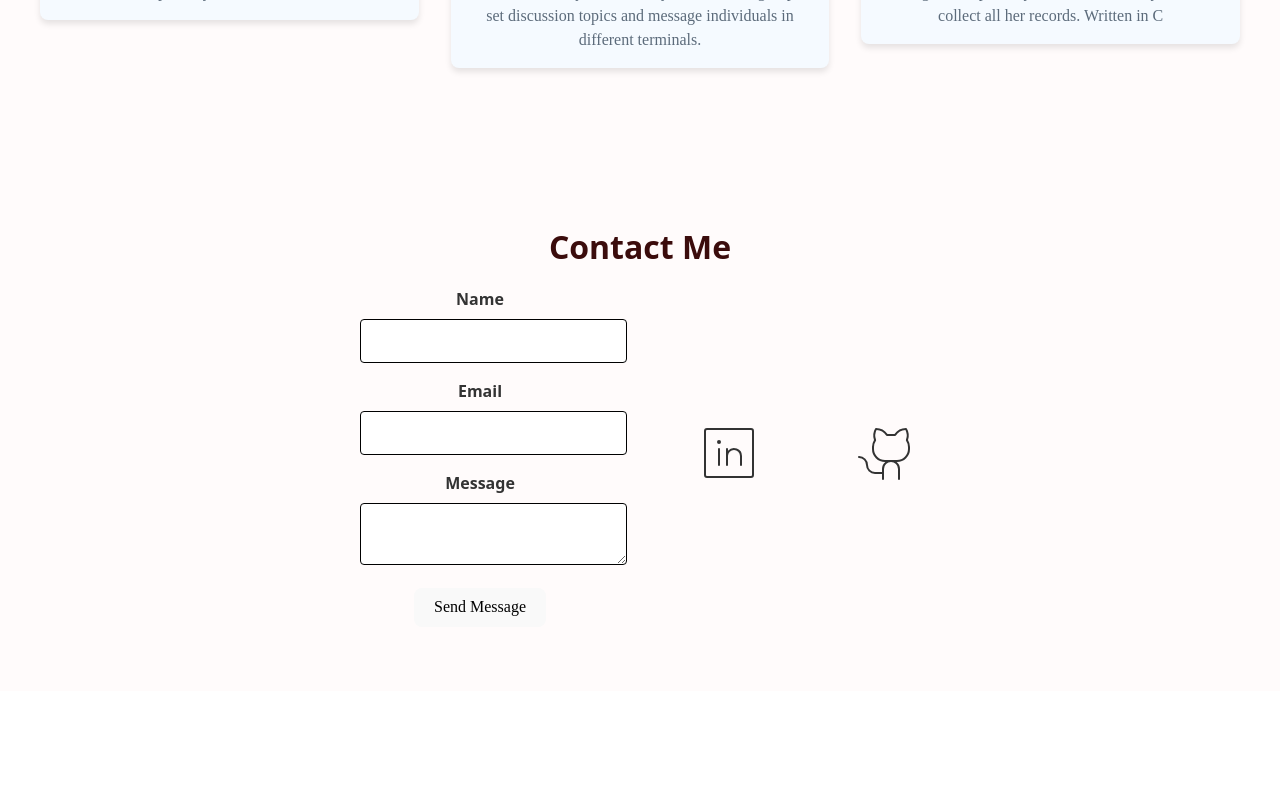
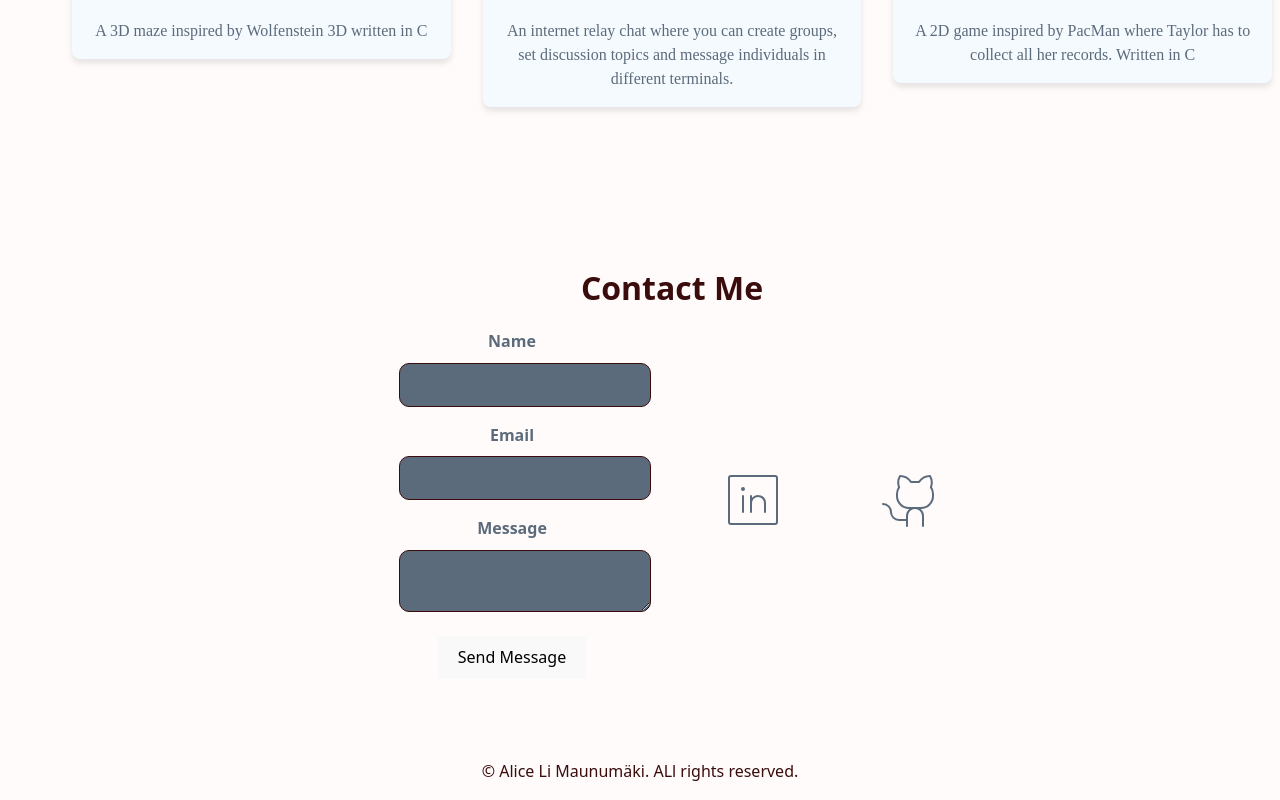
Before and after one commit to allihive/allihive.github.io, a React (Vite) app: page / in a window 1280 px wide. Shown: the part 1040-1840 px from the top of the page. Before the commit the page ends 1731 px from the top, so only its background shows below. Built offline with nearby package versions, Linux system fonts and the light colour scheme; a web font is replaced by a local one.

Commit message:
fixed contact section

```diff
--- a/src/App.css
+++ b/src/App.css
@@ -2,6 +2,30 @@
   width: 100%;
   min-height: 100vh;
   margin: 0;
+  text-align: center;
+}
+
+body {
+  font-family: Arial, sans-serif;
+  line-height: 1.6;
+  margin: 0;
+  padding: 0;
+}
+
+.App {
+  display: flex;
+  flex-direction: column;
+  min-height: 100vh;
+}
+
+main {
+  flex: 1;
+}
+
+footer {
+  background-color: #FFFBFB;
+  color: #3B0C0C;
+  font-family: 'Aboreto', system-ui;
   text-align: center;
 }
 
--- a/src/App.tsx
+++ b/src/App.tsx
@@ -17,6 +17,9 @@ const App: React.FC = () => {
         <Projects/>
         <Contact/>
       </main>
+      <footer>
+        <p>© Alice Li Maunumäki. ALl rights reserved.</p>
+      </footer>
       </div>
   )
 }
--- a/src/components/Contact.css
+++ b/src/components/Contact.css
@@ -1,6 +1,7 @@
 .contact {
 	padding: 4rem 2rem;
 	background-color: #FFFBFB;
+	width: 100%
 }
 
 .contact-content {
@@ -31,7 +32,7 @@
 .form-group label {
 	display: block;
 	margin-bottom: 0.5rem;
-	color: #333;
+	color: #5C6B7B;
 	font-weight: bold;
 	font-family: 'Aboreto', system-ui;
 }
@@ -40,14 +41,16 @@
 .form-group textarea {
 	width: 100%;
 	padding: 0.75rem;
-	border: 1px solid;
-	border-radius: 4px;
+	border: 1.5px solid #3B0C0C;
+	border-radius: 10px;
 	font-size: 1rem;
+	background-color: #5C6B7B;
+	font-family: 'Nanum Myeongjo', serif;
 }
 
 .icons {
 	font-size: 4rem;
-	color: #333;
+	color: #5C6B7B;
 	justify-content: center;
 
 }
--- a/src/components/Contact.tsx
+++ b/src/components/Contact.tsx
@@ -11,7 +11,7 @@ const Contact: React.FC = () => {
 
 	const handleSubmit = (e: React.FormEvent<HTMLFormElement>) => {
 		e.preventDefault();
-		const mailtoLink = `mailto:your-email@example.com?subject=Portfolio Contact from ${name}&body=${msg}%0D%0A%0D%0AFrom: ${name}%0D%0AEmail: ${email}`;
+		const mailtoLink = `mailto:aliceli.bls@gmail.com?subject=Portfolio Contact from ${name}&body=${encodeURIComponent(`${msg}\n\nFrom: ${name}\nEmail: ${email}`)}`;
 		window.location.href = mailtoLink;
 		setName("");
 		setEmail("");
--- a/src/components/Projects.css
+++ b/src/components/Projects.css
@@ -1,6 +1,7 @@
 .projects {
 	padding: 4rem 2rem;
 	background-color: #FFFBFB;
+	width: 100%;
 }
 
 .projects-content {
@@ -42,6 +43,7 @@
 	overflow: hidden;
 	box-shadow: 0 4px 6px rgba(0, 0, 0, 0.1);
 	transition: transform 0.3s ease;
+	border: 1rem;
 }
 
 .project-card:hover {
--- a/src/components/Projects.tsx
+++ b/src/components/Projects.tsx
@@ -29,6 +29,11 @@ const Projects: React.FC = () => {
             // imageUrl: ft_transcendence
             link: "https://github.com/allihive/ft_transcendence"
         },
+        {
+            title: "My Portfolio",
+            description: "See how I created my website with React, Vite, Typescript and Figma!",
+            link: "https://github.com/allihive/allihive.github.io"
+        }
     ]
     return (
         <section id="projects" className="projects">
--- a/src/index.css
+++ b/src/index.css
@@ -15,11 +15,11 @@
 
 a {
   font-weight: 500;
-  color: #646cff;
+  color: #3B0C0C;
   text-decoration: inherit;
 }
 a:hover {
-  color: #535bf2;
+  color: #3B0C0C;
 }
 
 body {
@@ -34,18 +34,18 @@ h1 {
 }
 
 button {
-  border-radius: 8px;
+  border-radius: 4px;
   border: 1px solid transparent;
   padding: 0.6em 1.2em;
   font-size: 1em;
   font-weight: 500;
-  font-family: inherit;
-  background-color: #1a1a1a;
+  font-family: 'Aboreto', system-ui;
+  background-color: #3B0C0C;
   cursor: pointer;
   transition: border-color 0.25s;
 }
 button:hover {
-  border-color: #646cff;
+  border-color: #3B0C0C;
 }
 button:focus,
 button:focus-visible {
```
Also changed, not shown: 1 other file (tests, documents, lock files or other folders).
